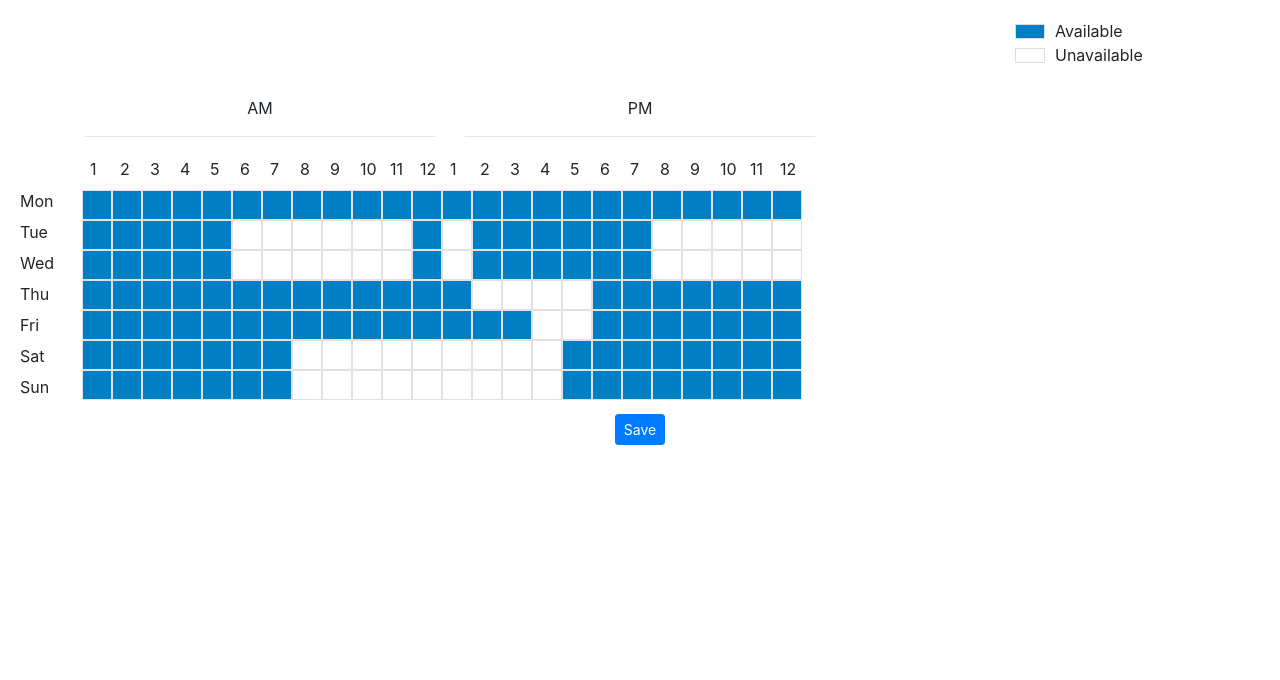
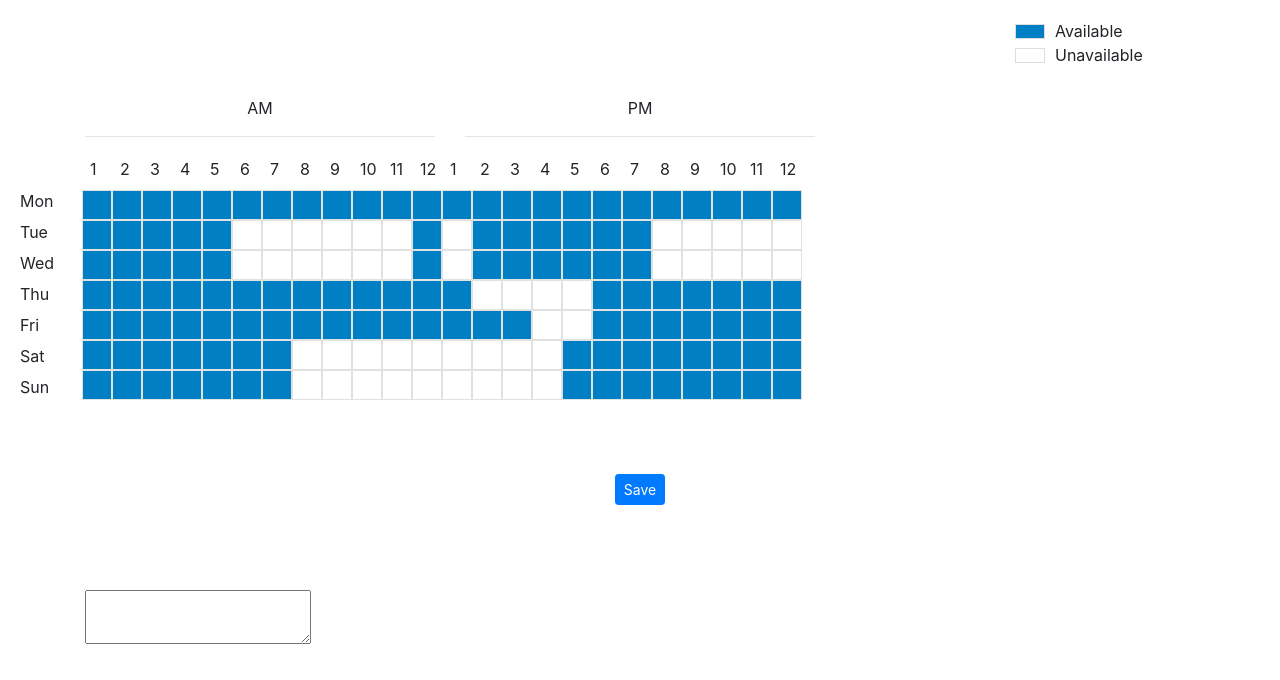
Before and after one commit to FrancisAbouNader/Mini-Project, a React (Create React App) app: page / in a window 1280 px wide. Shown: the top 680 px of the page. Built offline with nearby package versions, Linux system fonts and the light colour scheme.

Commit message:
latest update

```diff
--- a/package.json
+++ b/package.json
@@ -6,10 +6,14 @@
     "@testing-library/jest-dom": "^5.14.1",
     "@testing-library/react": "^11.2.7",
     "@testing-library/user-event": "^12.8.3",
+    "dragselect": "^2.2.2",
     "react": "^17.0.2",
     "react-dom": "^17.0.2",
+    "react-drag-picker": "^1.0.5",
+    "react-dragandselect": "^1.1.3",
     "react-schedule-selector": "^3.0.0",
     "react-scripts": "4.0.3",
+    "react-selecto": "^1.13.0",
     "styled-components": "^5.3.0",
     "web-vitals": "^1.1.2"
   },
--- a/src/SelectBox.js
+++ b/src/SelectBox.js
@@ -1,4 +1,9 @@
-import React, { useState, useImperativeHandle, forwardRef } from "react";
+import React, {
+  useState,
+  useEffect,
+  useImperativeHandle,
+  forwardRef,
+} from "react";
 import weeklyData from "./data";
 import SelectSquare from "./SelectSquare";
 import "./index.css";
@@ -8,11 +13,10 @@ function SelectBox(props, ref) {
     22, 23, 24,
   ];
   const days = ["Mon", "Tue", "Wed", "Thu", "Fri", "Sat", "Sun"];
-
   const [selectedDates, setSelectedDates] = useState({});
+  const [value, setvalue] = useState("");
 
   function addToSelectedDates(day, hour) {
-    console.log(selectedDates);
     let list = selectedDates;
     if (list.hasOwnProperty(day)) {
       const hourList = list[day].hours;
@@ -27,13 +31,24 @@ function SelectBox(props, ref) {
         hours: hourList,
       };
     }
-
     setSelectedDates(list);
   }
 
+  useEffect(() => {
+    if (value !== "" && Object.entries(selectedDates).length !== 0) {
+      if (value === JSON.stringify(selectedDates, null, 1)) {
+        setTimeout(() => {
+          console.log(value);
+          console.log(selectedDates);
+        }, 500);
+      }
+    }
+  });
+
   useImperativeHandle(ref, () => ({
     SubmitSelectedDates() {
-      console.log("The selected dates are:", selectedDates);
+      setSelectedDates(JSON.parse(value));
+      // console.log(selectedDates);
     },
   }));
 
@@ -43,15 +58,16 @@ function SelectBox(props, ref) {
         {days.map((item, i) => {
           return (
             <div key={i} className="row">
-              {/* <div>
-                <p>{item}</p>
-              </div> */}
               {hours.map((item2, j) => {
                 return (
                   <div
+                    className="square"
                     key={j}
                     onClick={() => {
                       addToSelectedDates(i + 1, item2);
+                      setvalue(() => {
+                        setvalue(JSON.stringify(selectedDates, null, 1));
+                      });
                     }}
                   >
                     {weeklyData[i + 1] !== undefined ? (
@@ -70,6 +86,14 @@ function SelectBox(props, ref) {
           );
         })}
       </div>
+
+      <textarea
+        type="text"
+        value={value}
+        onChange={(e) => {
+          setvalue(e.target.value);
+        }}
+      />
     </div>
   );
 }
--- a/src/Submit.js
+++ b/src/Submit.js
@@ -1,8 +1,8 @@
 import React, { useRef } from "react";
 import SelectBox from "./SelectBox";
-
 export default function Submit() {
   const selectBox = useRef();
+
   return (
     <div>
       <form>
```
Also changed, not shown: 1 other file (tests, documents, lock files or other folders).
